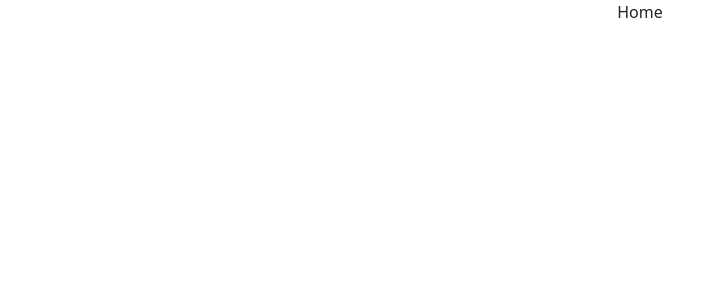
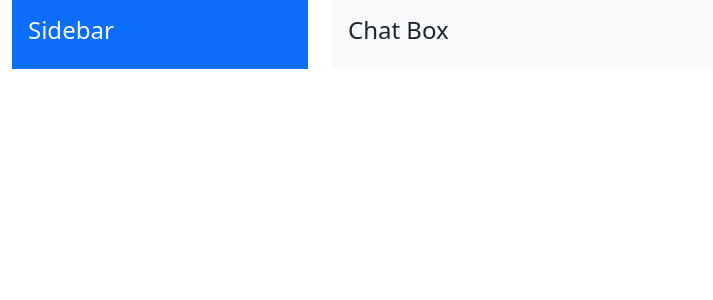
Before and after one commit to vishal38722/chatApp-Django-React, a React (Create React App) app in the folder frontend/: page / in a window 1280 px wide. Shown: the top 300 px of the page, without its empty margins (0-713 px from the left). Built offline with nearby package versions, Linux system fonts and the light colour scheme.

Commit message:
Fix: UI Bug

```diff
--- a/frontend/src/App.css
+++ b/frontend/src/App.css
@@ -1,7 +1,4 @@
 
-.App {
-  text-align: center;
-}
 
 .App-logo {
   height: 40vmin;
--- /dev/null
+++ b/frontend/src/components/ChatBox.jsx
@@ -0,0 +1,9 @@
+import React from 'react'
+
+const ChatBox = () => {
+  return (
+    <div>ChatBox</div>
+  )
+}
+
+export default ChatBox
--- a/frontend/src/components/ForgotPassword.js
+++ b/frontend/src/components/ForgotPassword.js
@@ -33,10 +33,10 @@ const ForgotPassword = () => {
   }
 
   return (
-    <div className='d-flex align-items-center justify-content-center bg-dark-subtle  min-vw-100 min-vh-100'>
+    <div className='d-flex align-items-center justify-content-center bg-dark-subtle min-vw-100 min-vh-100'>
       <div className='container'>
         <div className='row'>
-          <div className='col-md-4 offset-md-4'>
+          <div className='m-5' style={{minWidth:"30vw"}}>
             <form onSubmit={handleSubmit} className='p-4 border rounded bg-white '>
               <h3 className='mb-4 text-center'>Forgot Password ?</h3>
               <div className='mb-3 text-start'>
--- a/frontend/src/components/Home.js
+++ b/frontend/src/components/Home.js
@@ -1,8 +1,25 @@
 import React from 'react'
+import Sidebar from './Sidebar'
+import ChatBox from './ChatBox'
 
 const Home = () => {
   return (
-    <div>Home</div>
+    <div class="container-fluid">
+      <div class="row">
+        <div class="col-md-4 col-lg-3">
+          <div class="bg-primary text-light p-3">
+            <h4>Sidebar</h4>
+          </div>
+        </div>
+        <div class="col-md-8 col-lg-9">
+          <div class="bg-light p-3">
+            <h4>Chat Box</h4>
+          </div>
+        </div>
+      </div>
+    </div>
+
+
   )
 }
 
--- a/frontend/src/components/ResetPassword.js
+++ b/frontend/src/components/ResetPassword.js
@@ -56,7 +56,7 @@ const ResetPassword = () => {
     <div className='d-flex align-items-center justify-content-center bg-dark-subtle  min-vw-100 min-vh-100'>
       <div className='container'>
         <div className='row'>
-          <div className='col-md-4 offset-md-4'>
+          <div className='m-5' style={{minWidth:"30vw"}}>
             <form onSubmit={handleSubmit} className='p-4 border rounded bg-white '>
               <h3 className='mb-4 text-center'>Reset Password</h3>
               <div className='mb-3 text-start'>
--- /dev/null
+++ b/frontend/src/components/Sidebar.jsx
@@ -0,0 +1,9 @@
+import React from 'react'
+
+const Sidebar = () => {
+  return (
+    <div>Sidebar</div>
+  )
+}
+
+export default Sidebar
```
